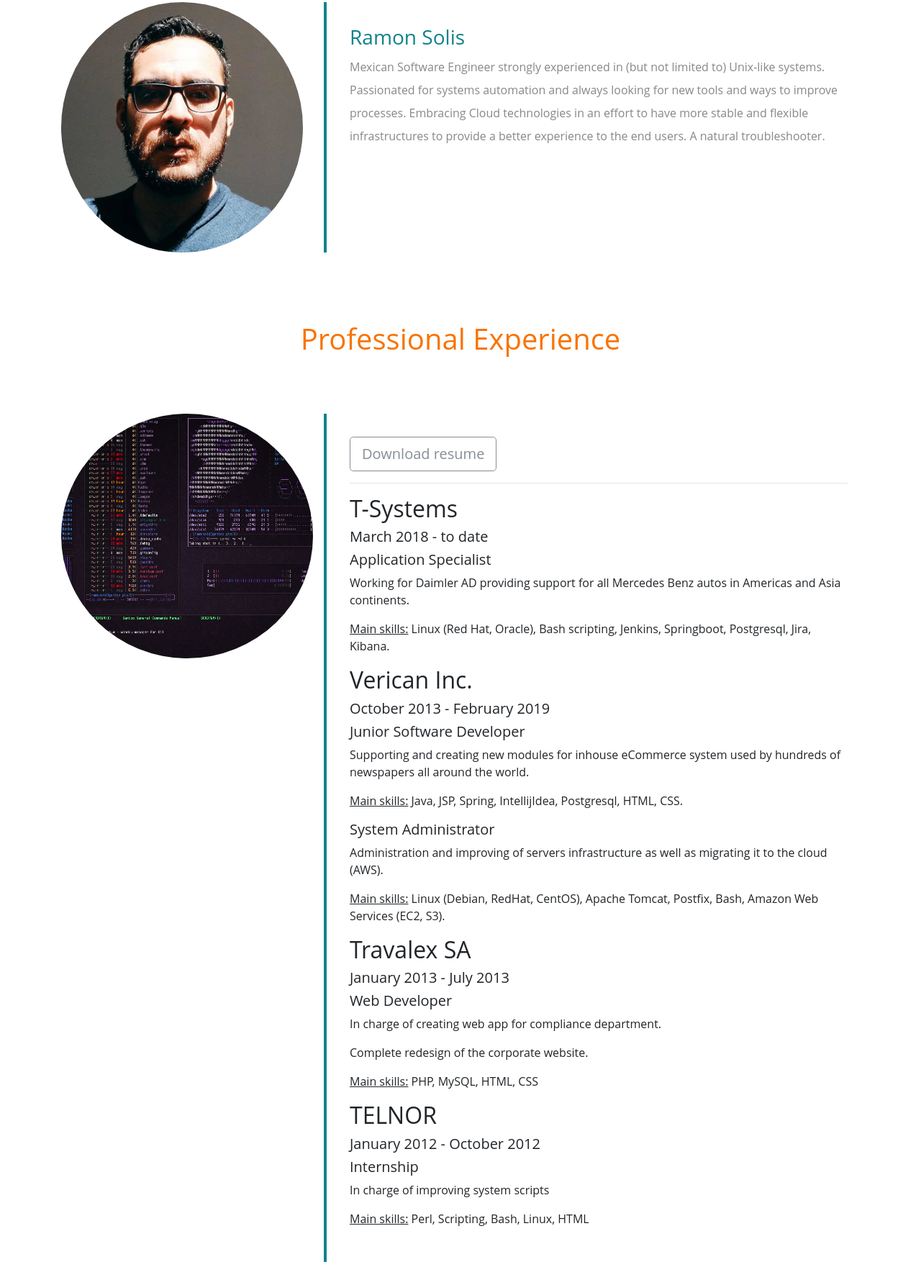
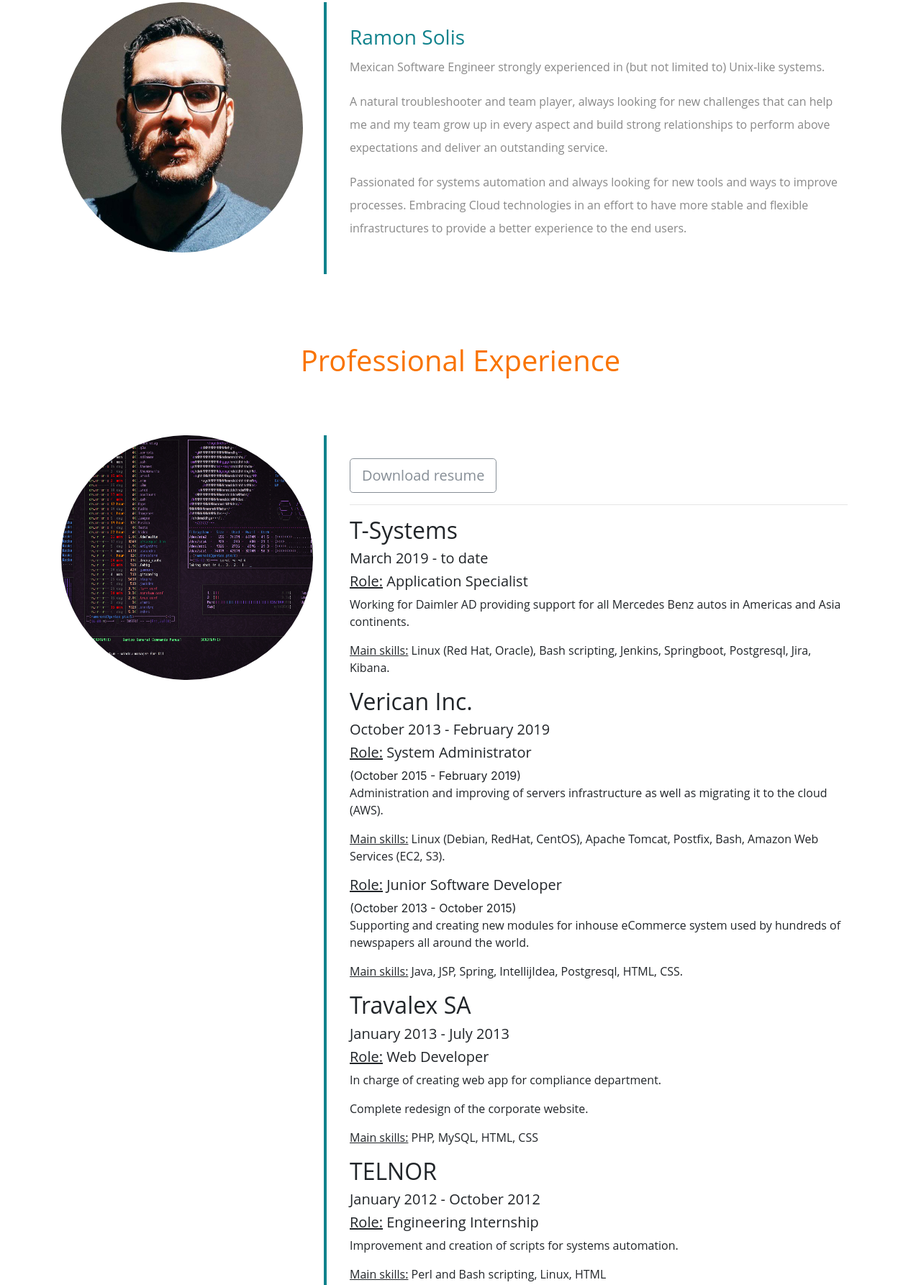
Before and after one commit to ramonovski/ramonovski.github.io, a plain HTML site: page index.html in a window 1280 px wide. Shown: the part 1085-2871 px from the top of the page at 72% size. Drawn offline with Linux system fonts and the light colour scheme.

Commit message:
Add files via upload

```diff
--- a/index.html
+++ b/index.html
@@ -62,8 +62,9 @@
 			<div class="col-lg-8 col-md-8 col-sm-12 desc">
 
 				<h3>Ramon Solis</h3>
-				<p>Mexican Software Engineer strongly experienced in (but not limited to) Unix-like systems. Passionated for systems automation and always looking for new tools and ways to improve processes. Embracing Cloud technologies in an effort to have more stable and flexible infrastructures to provide a better experience to the end users.
-				A natural troubleshooter.</p>
+				<p>Mexican Software Engineer strongly experienced in (but not limited to) Unix-like systems.</p>
+				<p>A natural troubleshooter and team player, always looking for new challenges that can help me and my team grow up in every aspect and build strong relationships to perform above expectations and deliver an outstanding service.</p>
+				<p>Passionated for systems automation and always looking for new tools and ways to improve processes. Embracing Cloud technologies in an effort to have more stable and flexible infrastructures to provide a better experience to the end users.</p>
 			</div>
 		</div>
 	</div>
@@ -82,29 +83,31 @@
 				<a href="https://github.com/ramonovski/ramonovski.github.io/raw/master/images/ResumeRamonSolis.pdf"<button class="btn btn-outline-secondary btn-lg">Download resume</button></a><hr/>
 
 				<h2>T-Systems</h2>
-				<h5>March 2018 - to date</h5>
-				<h5>Application Specialist</h5>
+				<h5>March 2019 - to date</h5>
+				<h5><u>Role:</u> Application Specialist</h5>
 				<p>Working for Daimler AD providing support for all Mercedes Benz autos in Americas and Asia continents.</p>
 				<p><u>Main skills:</u> Linux (Red Hat, Oracle), Bash scripting, Jenkins, Springboot, Postgresql, Jira, Kibana.</p>
 				<h2>Verican Inc.</h2>
 				<h5>October 2013 - February 2019</h5>
-				<h5>Junior Software Developer</h5>
+				<h5><u>Role:</u> System Administrator</h5>
+				<h7>(October 2015 - February 2019)</h7>
+				<p>Administration and improving of servers infrastructure as well as migrating it to the cloud (AWS).</p>
+				<p><u>Main skills:</u> Linux (Debian, RedHat, CentOS), Apache Tomcat, Postfix, Bash, Amazon Web Services (EC2, S3).</p>
+				<h5><u>Role:</u> Junior Software Developer</h5>
+				<h7>(October 2013 - October 2015)</h7>
 				<p>Supporting and creating new modules for inhouse eCommerce system used by hundreds of newspapers all around the world.</p>
 				<p><u>Main skills:</u> Java, JSP, Spring, IntellijIdea, Postgresql, HTML, CSS.</p>
-				<h5>System Administrator</h5>
-				<p>Administration and improving of servers infrastructure as well as migrating it to the cloud (AWS).</p>
-				<p><u>Main skills:</u> Linux (Debian, RedHat, CentOS), Apache Tomcat, Postfix, Bash, Amazon Web Services (EC2, S3).</p>
 				<h2>Travalex SA</h2>
 				<h5>January 2013 - July 2013</h5>
-				<h5>Web Developer</h5>
+				<h5><u>Role:</u> Web Developer</h5>
 				<p>In charge of creating web app for compliance department.</p>
 				<p>Complete redesign of the corporate website.</p>
 				<p><u>Main skills:</u> PHP, MySQL, HTML, CSS</p>
 				<h2>TELNOR</h2>
 				<h5>January 2012 - October 2012</h5>
-				<h5>Internship</h5>
-				<p>In charge of improving system scripts</p>
-				<p><u>Main skills:</u> Perl, Scripting, Bash, Linux, HTML</p>
+				<h5><u>Role:</u> Engineering Internship</h5>
+				<p>Improvement and creation of scripts for systems automation.</p>
+				<p><u>Main skills:</u> Perl and Bash scripting, Linux, HTML</p>
 			</div>
 
 		</div>
@@ -139,14 +142,14 @@
 				<img src="images/personalPhoto.jpg" class="img-fluid">
 			</div>
 			<div class="col-lg-8 col-md-8 col-sm-12 desc">
-				<h3>Music</h3>
-				<p>I make music. <a href="https://www.youtube.com/channel/UCLubswSn6iCoi8Kx8xPbBrQ">YouTube</a></p>
-				<h3>Photo</h3>
-				<p>I take photos.</p>
-				<h3>Food</h3>
-				<p>I love cooking! And eating!</p>
+				<h3>Blog</h3>
+				<p>I write in my <a href="https://jolly-meitner-b18783.netlify.com/">personal blog</a>.</p>
 				<h3>Films</h3>
 				<p>I love cinema. <a href="https://letterboxd.com/tremolo3/">Letterboxd</a></p>
+				<h3>Music</h3>
+				<p>I make music. <a href="https://morgenmx.bandcamp.com/">Bandcamp</a> + <a href="https://www.youtube.com/channel/UCLubswSn6iCoi8Kx8xPbBrQ">YouTube</a></p>
+				<h3>Photo</h3>
+				<p>I take photos. <a href="https://www.flickr.com/photos/186257672@N05/">Flickr</a></p>
 			</div>
 		</div>
 	</div>
```
